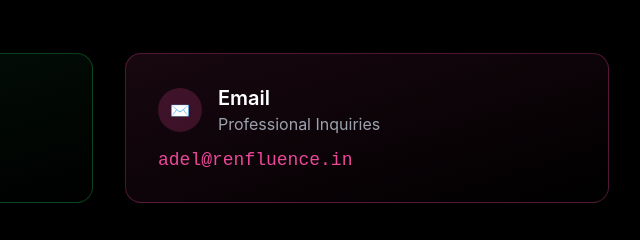
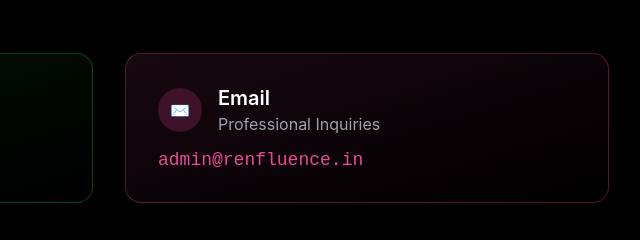
Before and after one commit to renfluence19-afk/Renfluence, a plain HTML site: page index.html in a window 1280 px wide. Shown: the part 2123-2363 px from the top of the page, 531-1171 px from the left. Drawn offline with Linux system fonts and the light colour scheme.

Commit message:
Update contact email address in index.html

```diff
--- a/index.html
+++ b/index.html
@@ -782,7 +782,7 @@
                 <p class="contact-info whatsapp-info">+91 99444 15019</p>
             </a>
 
-            <a href="mailto:adel@renfluence.in" class="contact-card contact-email">
+            <a href="mailto:admin@renfluence.in" class="contact-card contact-email">
                 <div class="contact-header">
                     <div class="contact-icon email-icon">✉️</div>
                     <div class="contact-title">
@@ -790,7 +790,7 @@
                         <p>Professional Inquiries</p>
                     </div>
                 </div>
-                <p class="contact-info email-info">adel@renfluence.in</p>
+                <p class="contact-info email-info">admin@renfluence.in</p>
             </a>
         </div>
 
```
